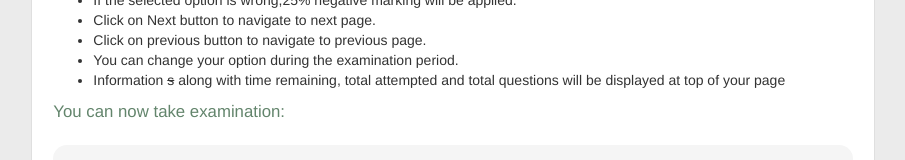
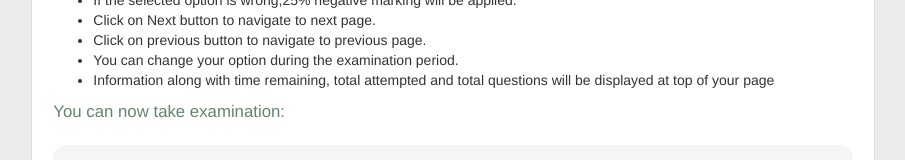
Before and after one commit to IBA4/ioe-simulator, a plain HTML site: page site/welcome-page.html in a window 1280 px wide. Shown: the part 381-541 px from the top of the page, without its empty margins (187-1092 px from the left). Drawn offline with Linux system fonts and the light colour scheme; files that its build step writes are made by us from their sources.

Commit message:
removed stupid strike thing

```diff
--- a/site/welcome-page.html
+++ b/site/welcome-page.html
@@ -44,8 +44,7 @@
                             <li>Click on Next button to navigate to next page.</li>
                             <li>Click on previous button to navigate to previous page.</li>
                             <li>You can change your option during the examination period.</li>
-                            <li>Information
-                                <s>s</s> along with time remaining, total attempted and total questions will be displayed at
+                            <li>Information along with time remaining, total attempted and total questions will be displayed at
                                 top of your page</li>
                         </ul>
                         <span style="color:#63856c;font-size:1.2em;">You can now take examination:</span>
```
